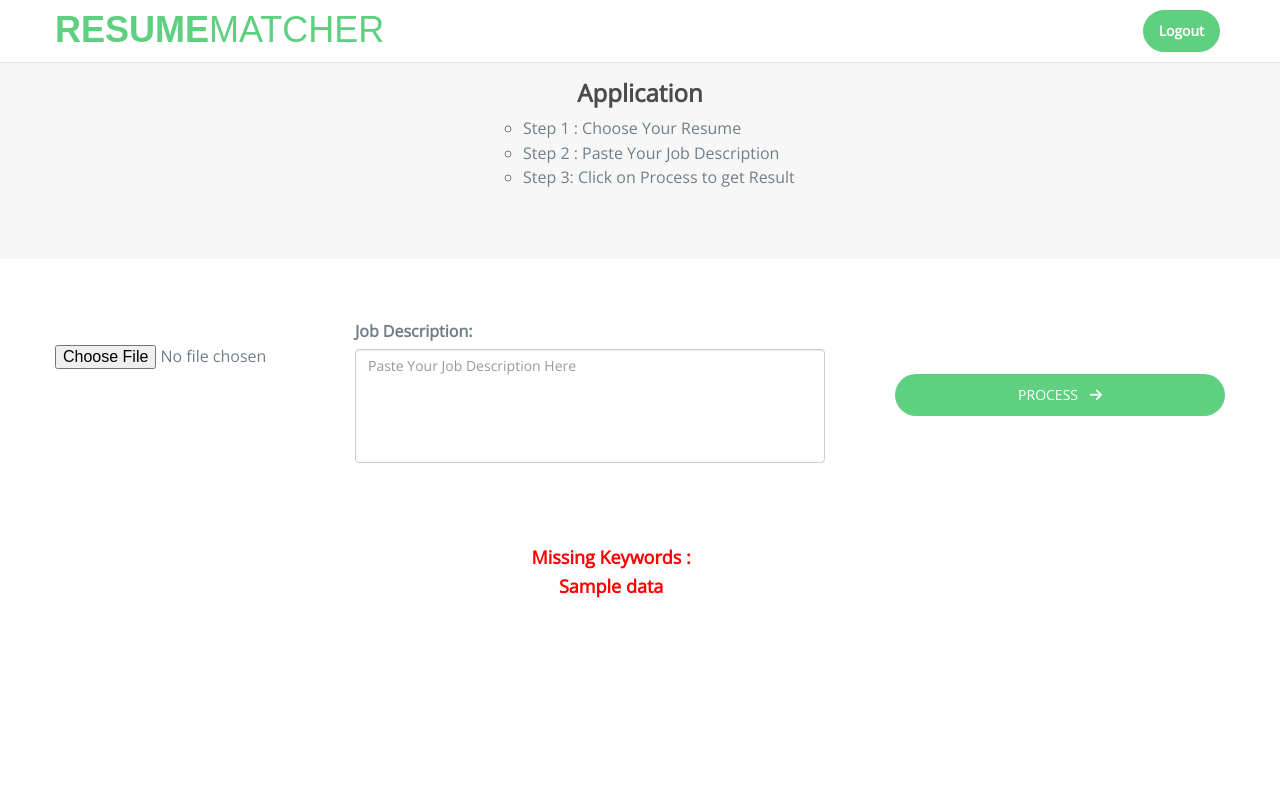
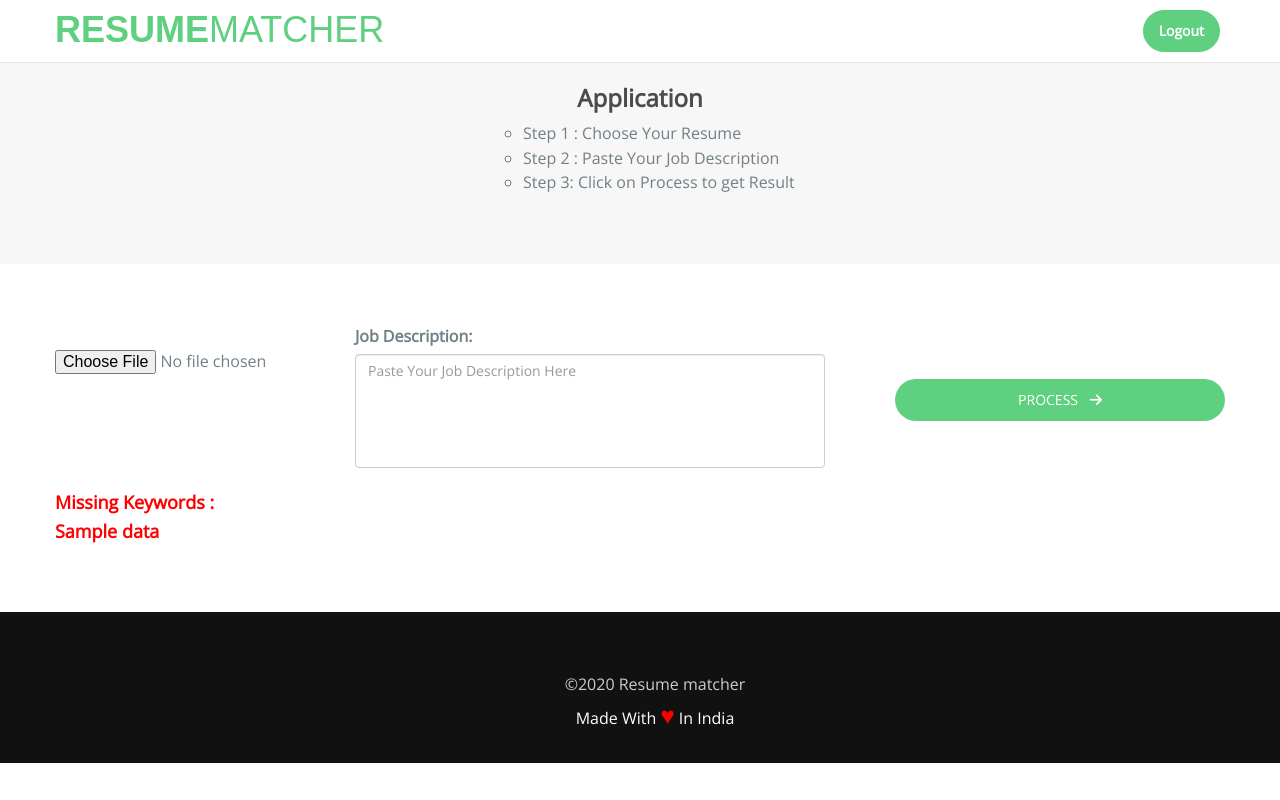
Before and after one commit to sparsh308/Resume-optimizer, a Django app: template templates/main.html in a window 1280 px wide. Run offline with Django 3.2, Linux system fonts and the light colour scheme; the template is opened without the code that fills it: most values are stand-ins (such as "Sample title", 1, 10 or a date in 2020); some libraries are stand-ins or nearby versions; some web fonts are replaced.

Commit message:
new commit

```diff
--- a/optimizerapp/views.py
+++ b/optimizerapp/views.py
@@ -98,7 +98,7 @@ def Application(request):
 
 
 
-        loc = (os.path.join(settings.MEDIA_ROOT,'db.xlsx'))
+        loc = (os.path.join(settings.MEDIA_ROOT,'Data_base.xlsx'))
 
         wb = xlrd.open_workbook(loc)
         sheet = wb.sheet_by_index(0)
--- a/templates/main.html
+++ b/templates/main.html
@@ -42,7 +42,7 @@
 <!--Pricing-->
 <section id="pricing" class="section-padding">
   <div class="container">
-    <div class="row">
+    <div class="row" style="padding-top: 5px;">
       <center><h3>Application</h3></center>
       <ul style="padding-left: 40%;  list-style-type: circle;">
         <li >Step 1 : Choose Your Resume</li>
@@ -78,29 +78,35 @@
           </div>
       </form>
 
-      </div>
+    <div class="" >
+      <h4 style="color:red;"> Missing Keywords :</h4>
+      <h4 style="color: red;"> {{data}}</h4>
     </div>
 
-</section>
-<center><div class="col-md-8 col-sm-5" style="padding-left: 30%;">
-  <h4 style="color:red;"> Missing Keywords :</h4>
-  <h4 style="color: red;"> {{data}}</h4>
-</div></center>
+
+  </div>
+  </div>
+  </section>
 
 
 
+    <footer id="footer" class="footer">
+      <div class="container text-center">
 
 
 
+        <div class="credits">
+          <div class="container text-center">
+            ©2020 Resume matcher
+            <span>
+              <p style="color: white;">Made With <span style="font-size:150%;color:red;">&hearts;</span> In India
 
 
+          </div>
 
-
-
-
-
-
-
+        </div>
+      </div>
+    </footer>
 
 
 
```
Also changed, not shown: templates/index.html (+5 -7 lines), media/pics/somay_image.jpg (deleted), media/pics/somay_image_KyojevV.jpg (deleted), media/pics/sparsh_image_Ul75diN.jpg (deleted), static/img/sparsh_image.jpg (renamed from media/pics/sparsh_image.jpg), 5 other files.
